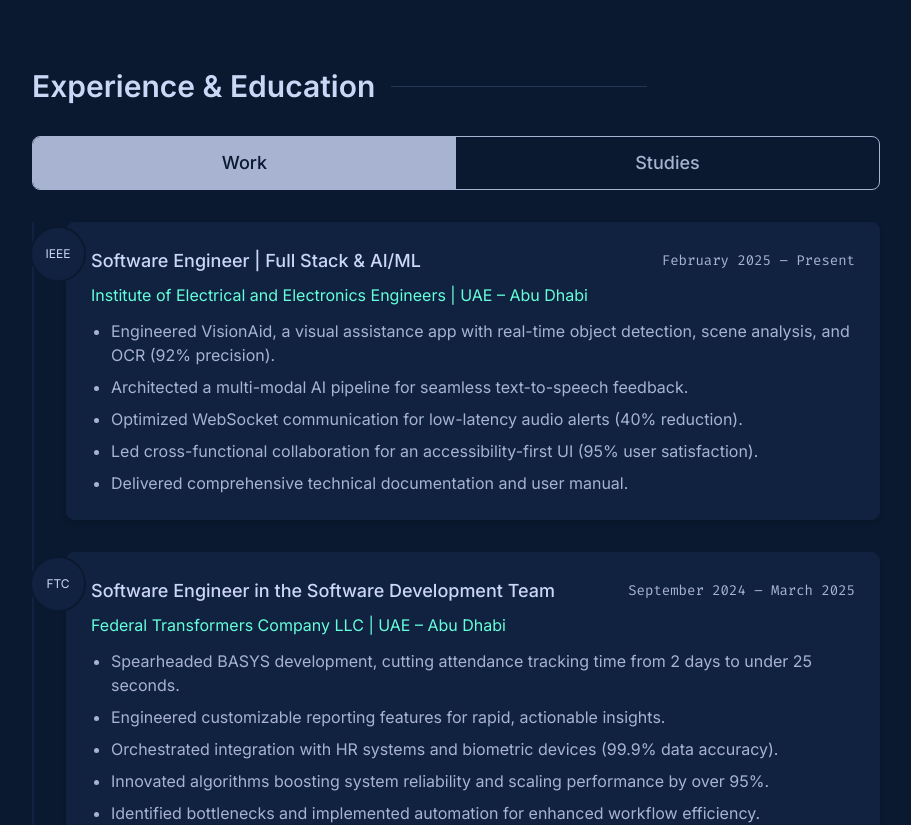
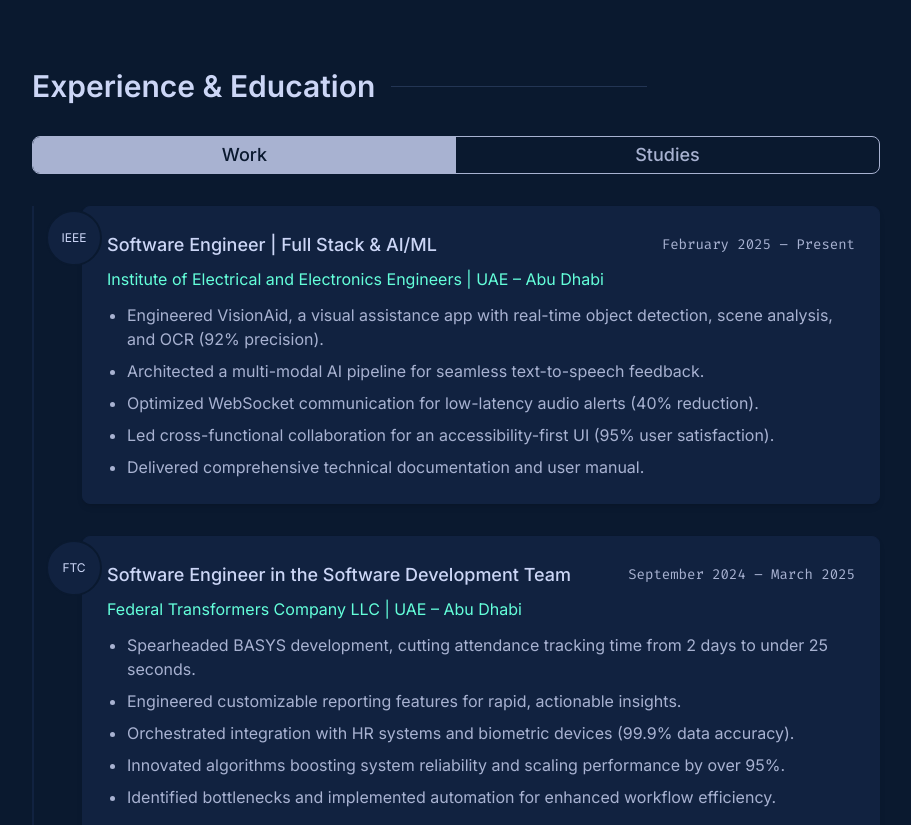
Before and after one commit to Eng-M-Abdrabbou/Portfolio-NEXT.JS, a Next.js app: page / in a window 1280 px wide. Shown: the part 860-1685 px from the top of the page, without its empty margins (184-1095 px from the left). Built offline with nearby package versions, Linux system fonts and the light colour scheme.

Commit message:
style: 📊 adjusted button sizes and icon sizes of the tab switching for the Experience & Education section.

```diff
--- a/src/app/components/sections/ExperienceEducation.tsx
+++ b/src/app/components/sections/ExperienceEducation.tsx
@@ -15,7 +15,7 @@
 
       <div className="flex justify-center mb-8 border border-light-slate rounded-lg overflow-hidden"> {/* Added border and rounded corners */}
         <button
-          className={`flex-1 px-6 py-3 text-lg font-medium text-center focus:outline-none transition-colors duration-300 ${
+          className={`flex-1 px-6 py-1 text-lg font-medium text-center focus:outline-none transition-colors duration-300 ${
             activeTab === 'work'
               ? 'bg-light-slate text-navy' // Adjusted active colors
               : 'bg-transparent text-light-slate hover:bg-light-navy' // Adjusted inactive colors
@@ -25,7 +25,7 @@
           Work
         </button>
         <button
-          className={`flex-1 px-6 py-3 text-lg font-medium text-center focus:outline-none transition-colors duration-300 ${
+          className={`flex-1 px-6 py-1 text-lg font-medium text-center focus:outline-none transition-colors duration-300 ${
             activeTab === 'education'
               ? 'bg-light-slate text-navy' // Adjusted active colors
               : 'bg-transparent text-light-slate hover:bg-light-navy' // Adjusted inactive colors
@@ -44,7 +44,7 @@
             initial={{ opacity: 0, y: 20 }}
             animate={{ opacity: 1, y: 0 }}
             transition={{ duration: 0.5 }}
-            className="relative pl-8 border-l-2 border-light-navy" // Timeline line
+            className="relative pl-12 border-l-2 border-light-navy" // Timeline line
           >
             {/* Work Experience Timeline Items */}
             {/* Existing work experience content adapted into timeline items */}
```
